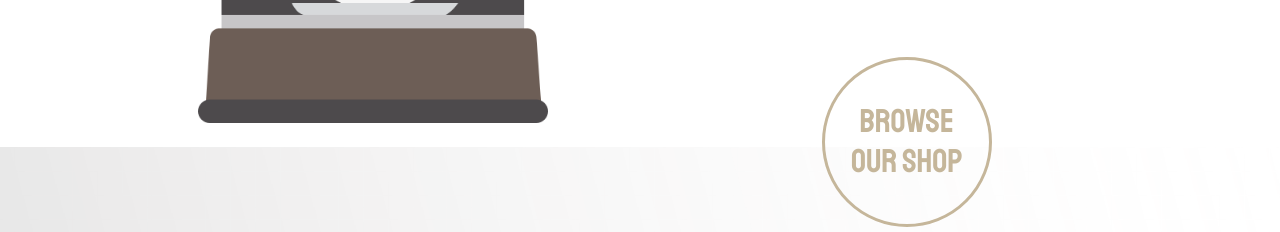
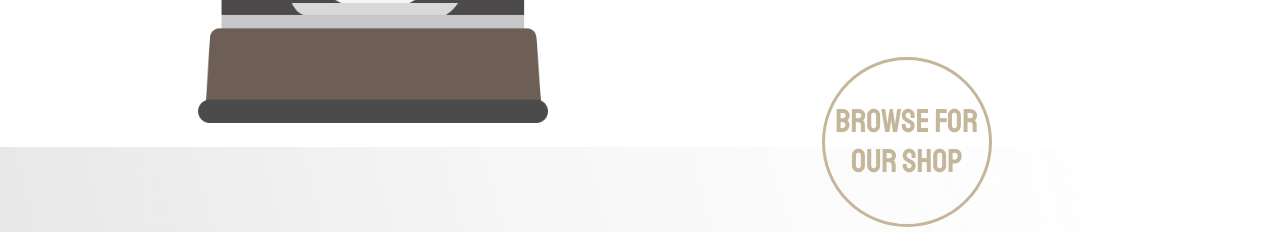
Before and after one commit to viandino/viandino.github.io, a plain HTML site: page index.html in a window 1280 px wide. Shown: the part 2237-2469 px from the top of the page. Drawn offline with nearby package versions, Linux system fonts and the light colour scheme.

Commit message:
edit index.html

```diff
--- a/index.html
+++ b/index.html
@@ -112,7 +112,7 @@
               ea commodo consequat.</p>
 
             <div class="circle">
-              <h1>BROWSE<br>OUR SHOP</h1>
+              <h1>BROWSE for <br>OUR SHOP</h1>
             </div>
           </div>
 
```
